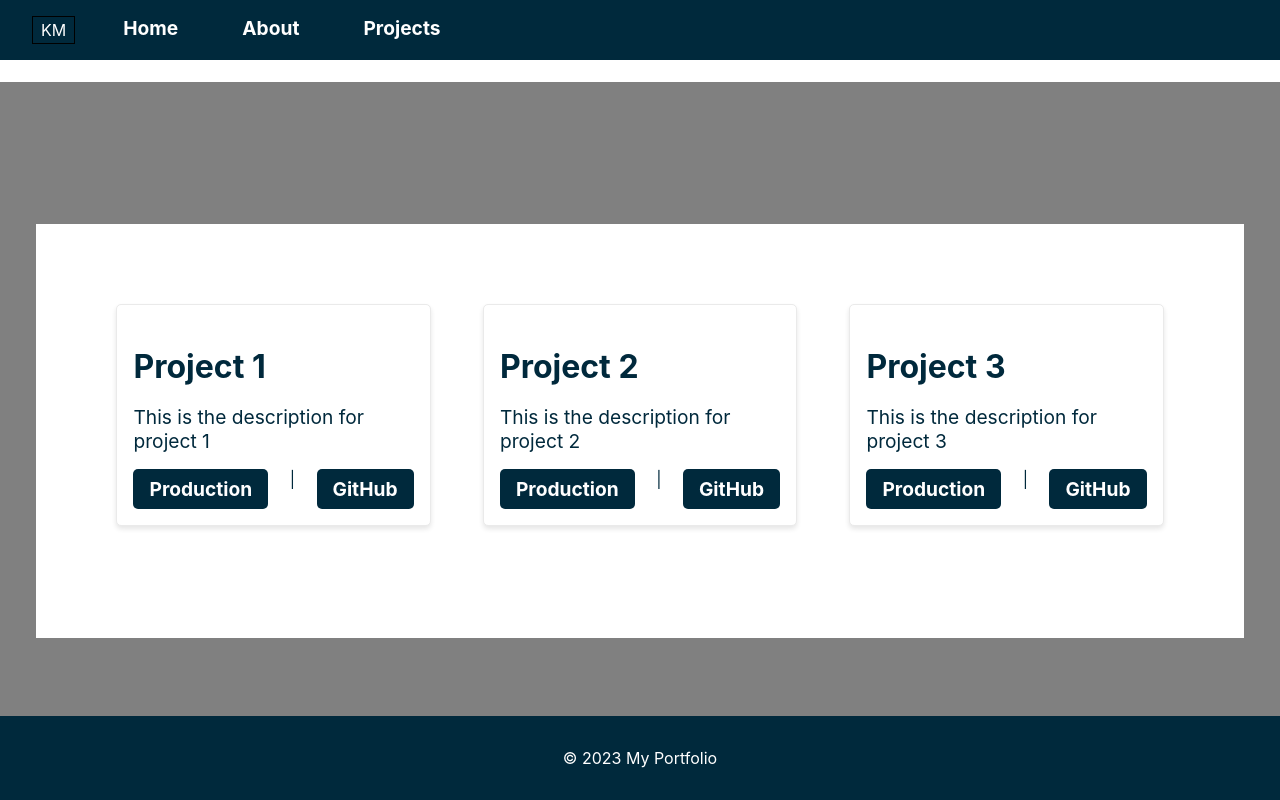
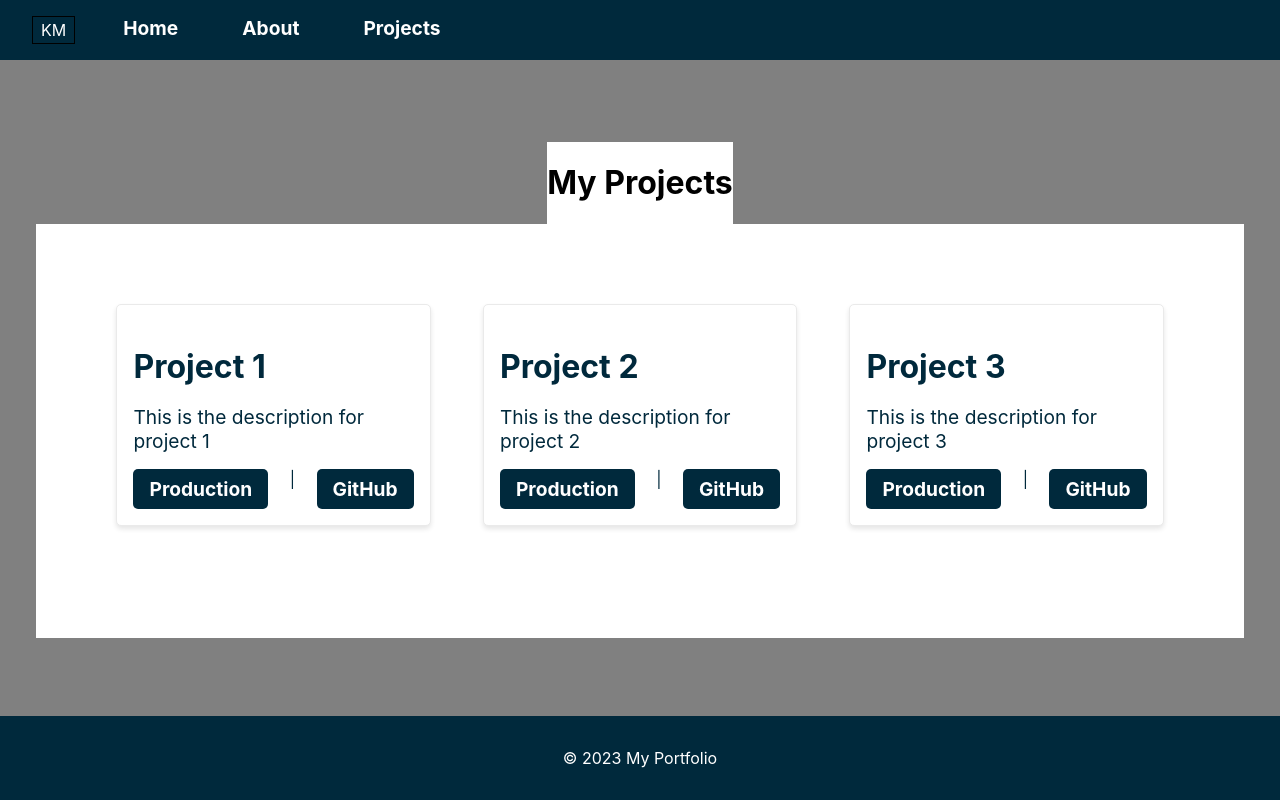
Before and after one commit to thekylemoses/portfolio, a Next.js app: page /projects in a window 1280 px wide. Built offline with nearby package versions, Linux system fonts and the light colour scheme.

Commit message:
Update projects.js

```diff
--- a/pages/projects.js
+++ b/pages/projects.js
@@ -39,12 +39,11 @@ const ProjectsPage = () => {
           <Menu />
         </div>
       </header>
-      <div className="myprojects">
-        <h1>My Projects</h1>
-      </div>
-
 
       <main>
+        <div className="myprojects">
+          <h1>My Projects</h1>
+        </div>
         <div className="projects">
           {projects.map(project => (
             <div key={project.id} className="project">
```
